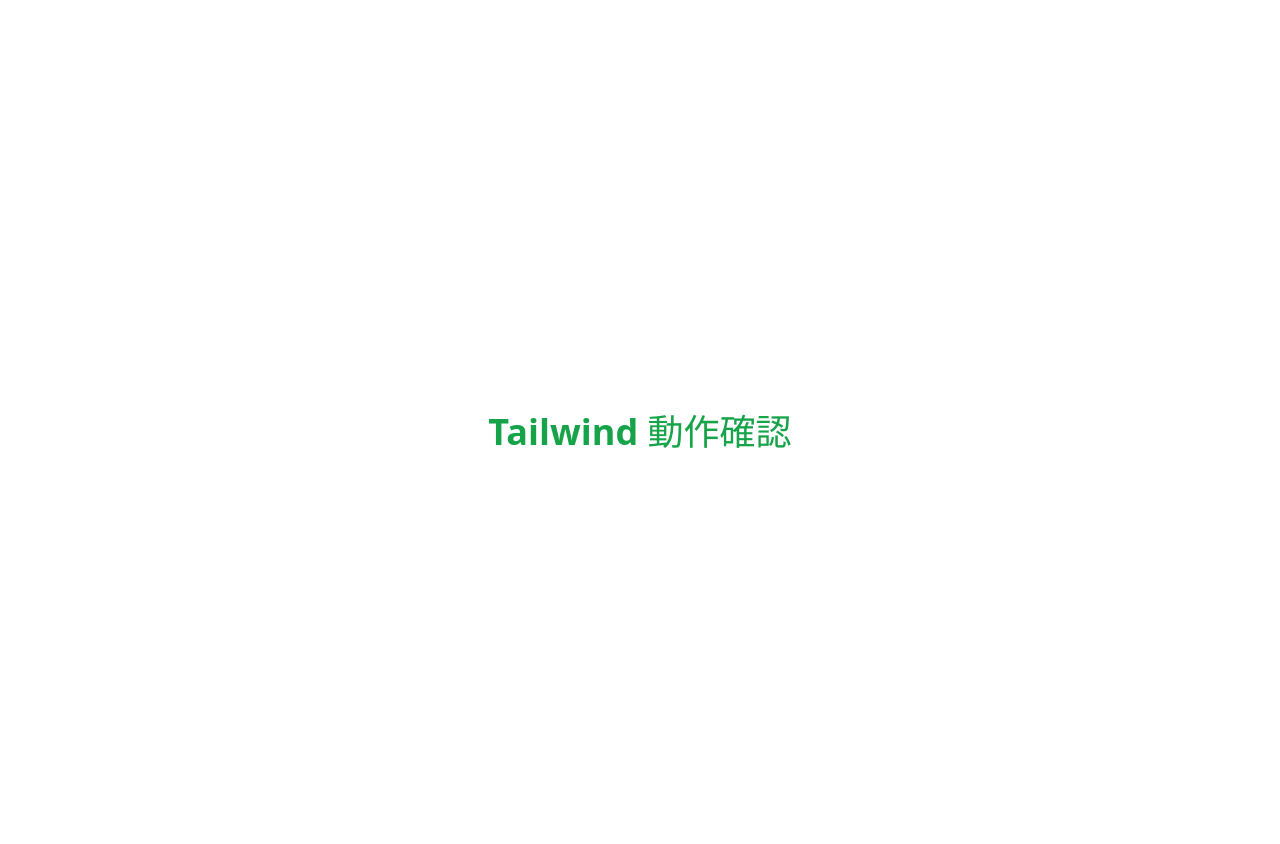
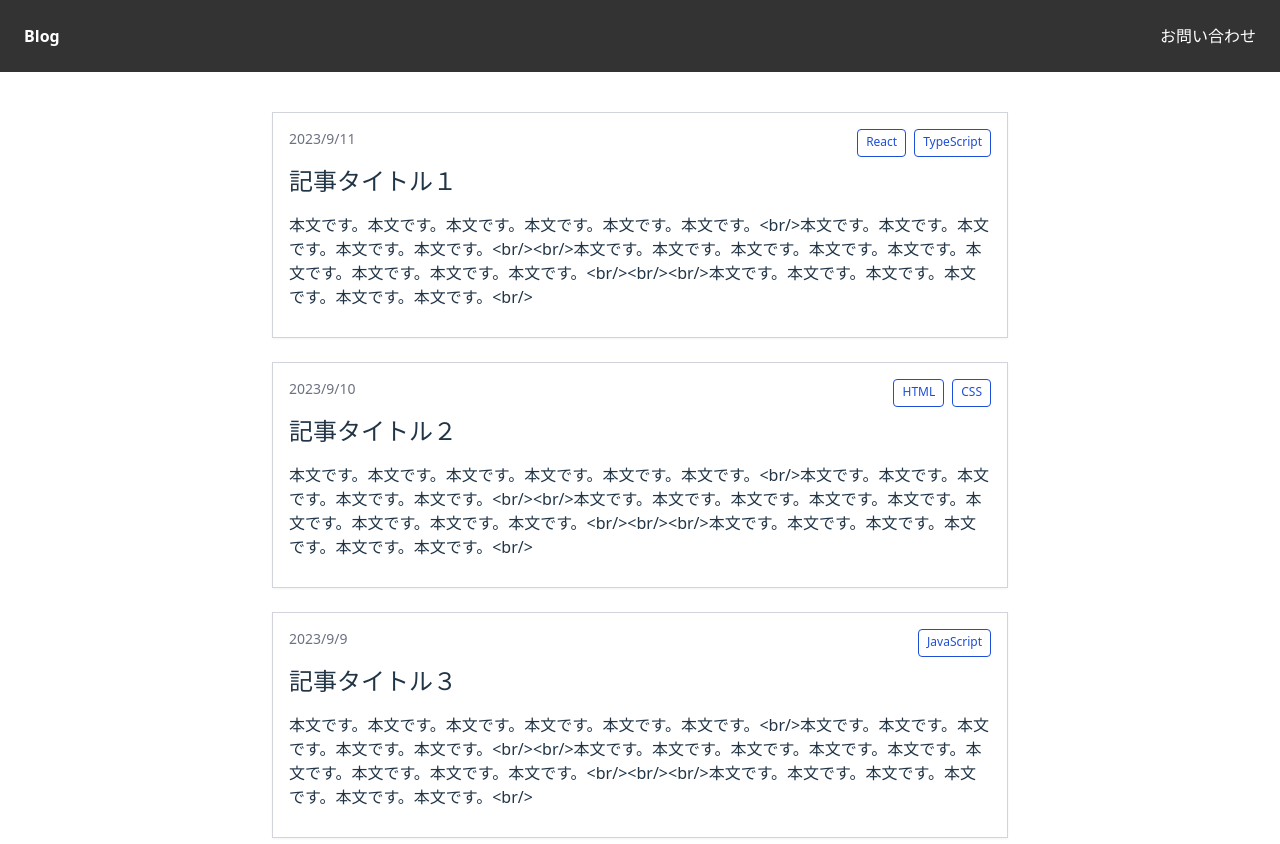
Before and after one commit to masanori0117/test-app, a React (Vite) app: page / in a window 1280 px wide. Shown: the top 844 px of the page. Built offline with nearby package versions, Linux system fonts and the light colour scheme.

Commit message:
課題1の実装

```diff
--- a/src/App.jsx
+++ b/src/App.jsx
@@ -1,11 +1,19 @@
 import './App.css'
+import { posts } from './data/posts'
+import PostCard from './components/PostCard'
+import Header from './components/Header'
 
-function App() {
+const App = () => {
   return (
-    <div className="min-h-screen bg-white flex items-center justify-center">
-      <h1 className="text-4xl font-bold text-green-600">Tailwind 動作確認</h1>
+    <div className="min-h-screen">
+      <Header />
+      <main className="max-w-3xl mx-auto mt-20 px-4">
+        {posts.map(post => (
+          <PostCard key={post.id} post={post} />
+        ))}
+      </main>
     </div>
   );
-}
+};
 
 export default App;
--- /dev/null
+++ b/src/components/Header.jsx
@@ -0,0 +1,7 @@
+export default function Header() {
+    return (<header className="w-full bg-[#333] text-white px-6 py-6 flex justify-between items-center fixed top-0 left-0 z-10">
+        <h1 className="text-base font-extrabold">Blog</h1>
+        <a href="#" className="text-white font-extrabold hover:text-white">お問い合わせ</a>
+      </header>
+    );
+}
--- /dev/null
+++ b/src/components/PostCard.jsx
@@ -0,0 +1,25 @@
+import React from "react";
+
+export default function PostCard({ post }) {
+  return (
+    <div className="border border-gray-300 p-4 mb-6 shadow-sm flex flex-col">
+      <div className="flex justify-between">
+        <p className="text-sm text-gray-500 mb-2">
+          {new Date(post.createdAt).toLocaleDateString("ja-JP")}
+        </p>
+        <div className="flex gap-2">
+        {post.categories.map((category, index) => (
+          <span
+            key={index}
+            className="text-blue-700 border border-blue-700 text-xs px-2 py-1 rounded font-medium"
+          >
+            {category}
+          </span>
+        ))}
+      </div>
+      </div>
+      <p className="text-2xl mb-4 mt-2 font-semibold text-left">{post.title}</p>
+      <p className="text-m text-left mb-3 font-medium">{post.content}</p>
+    </div>
+  );
+};
--- /dev/null
+++ b/src/data/posts.js
@@ -0,0 +1,30 @@
+// /src/data/posts.js
+export const posts = [
+    {
+      id: 1,
+      title: '記事タイトル１',
+      thumbnailUrl: 'https://placehold.jp/800x400.png',
+      createdAt: '2023-09-11T09:00:00.000Z',
+      categories: ['React', 'TypeScript'],
+      content: `
+      本文です。本文です。本文です。本文です。本文です。本文です。<br/>本文です。本文です。本文です。本文です。本文です。<br/><br/>本文です。本文です。本文です。本文です。本文です。本文です。本文です。本文です。本文です。<br/><br/><br/>本文です。本文です。本文です。本文です。本文です。本文です。<br/>`,
+    },
+    {
+      id: 2,
+      title: '記事タイトル２',
+      thumbnailUrl: 'https://placehold.jp/800x400.png',
+      createdAt: '2023-09-10T09:00:00.000Z',
+      categories: ['HTML', 'CSS'],
+      content: `
+      本文です。本文です。本文です。本文です。本文です。本文です。<br/>本文です。本文です。本文です。本文です。本文です。<br/><br/>本文です。本文です。本文です。本文です。本文です。本文です。本文です。本文です。本文です。<br/><br/><br/>本文です。本文です。本文です。本文です。本文です。本文です。<br/>`,
+    },
+    {
+      id: 3,
+      title: '記事タイトル３',
+      thumbnailUrl: 'https://placehold.jp/800x400.png',
+      createdAt: '2023-09-09T09:00:00.000Z',
+      categories: ['JavaScript'],
+      content: `
+      本文です。本文です。本文です。本文です。本文です。本文です。<br/>本文です。本文です。本文です。本文です。本文です。<br/><br/>本文です。本文です。本文です。本文です。本文です。本文です。本文です。本文です。本文です。<br/><br/><br/>本文です。本文です。本文です。本文です。本文です。本文です。<br/>`,
+    },
+  ]
```
